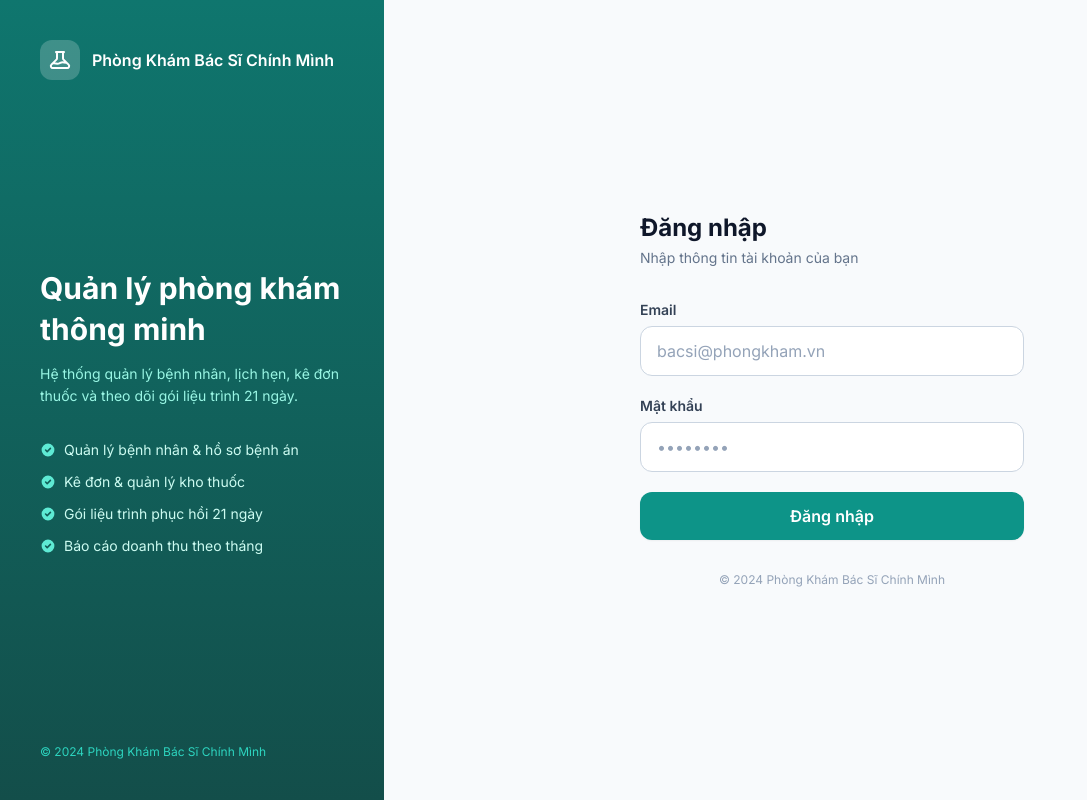
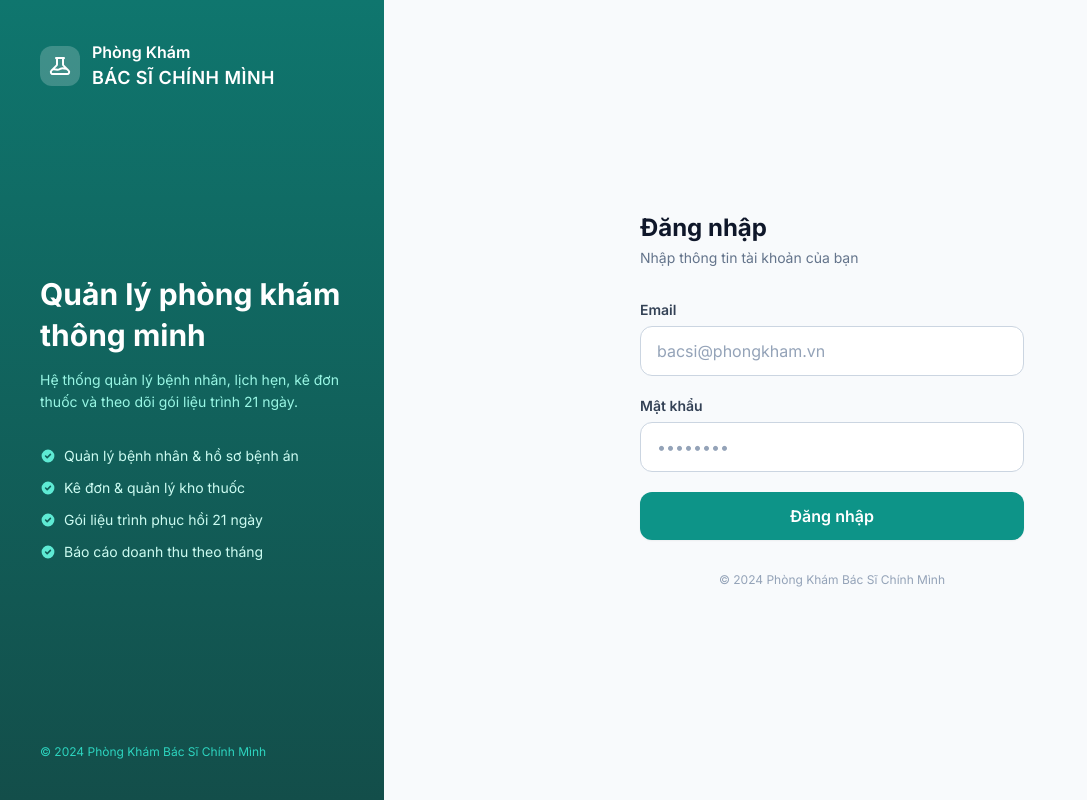
Before and after one commit to Tuanphan1175/phongkham-crm, a Next.js app: page /login in a window 1280 px wide. Shown: the whole page, without its empty margins (0-1087 px from the left). Built offline with nearby package versions, Linux system fonts and the light colour scheme; sample sign-in values are in the browser's storage.

Commit message:
feat: update clinic name, add colon service, transfer diagnosis to prescription

```diff
--- a/prisma/seed.ts
+++ b/prisma/seed.ts
@@ -81,6 +81,7 @@ async function main() {
     { code: "DV004", name: "Siêu âm ổ bụng", category: "Chẩn đoán hình ảnh", price: 300000 },
     { code: "DV005", name: "Tư vấn dinh dưỡng", category: "Tư vấn", price: 100000 },
     { code: "DV006", name: "Đo điện tim", category: "Chẩn đoán", price: 120000 },
+    { code: "DV007", name: "Thanh lọc đại tràng", category: "Thủ thuật", price: 500000 },
   ];
 
   for (const svc of services) {
--- a/src/app/(dashboard)/billing/new/page.tsx
+++ b/src/app/(dashboard)/billing/new/page.tsx
@@ -201,7 +201,7 @@ export default function NewBillingPage() {
           {services.length > 0 && (
             <div className="flex flex-wrap gap-2 mb-4 pb-4 border-b border-gray-100">
               <p className="w-full text-xs text-gray-400 mb-1">Chọn nhanh dịch vụ:</p>
-              {services.slice(0, 6).map(svc => (
+              {services.slice(0, 10).map(svc => (
                 <button key={svc.id} type="button"
                   onClick={() => {
                     const emptyIdx = items.findIndex(it => !it.description.trim());
--- a/src/app/(dashboard)/medical-records/page.tsx
+++ b/src/app/(dashboard)/medical-records/page.tsx
@@ -205,7 +205,7 @@ export default function MedicalRecordsPage() {
                         + Bệnh án mới
                       </Link>
                       <Link
-                        href={`/prescriptions/new?patientId=${rec.patient.id}`}
+                        href={`/prescriptions/new?patientId=${rec.patient.id}${rec.diagnosis ? `&diagnosis=${encodeURIComponent(rec.diagnosis)}` : ""}`}
                         className="text-xs px-3 py-1.5 bg-violet-50 text-violet-700 rounded-lg hover:bg-violet-100"
                       >
                         💊 Kê đơn
--- a/src/app/(dashboard)/prescriptions/new/page.tsx
+++ b/src/app/(dashboard)/prescriptions/new/page.tsx
@@ -23,6 +23,7 @@ export default function NewPrescriptionPage() {
   const router = useRouter();
   const searchParams = useSearchParams();
   const prePatientId = searchParams.get("patientId") ?? "";
+  const preDiagnosis = searchParams.get("diagnosis") ?? "";
 
   const [doctors, setDoctors] = useState<Doctor[]>([]);
   const [medicines, setMedicines] = useState<Medicine[]>([]);
@@ -35,7 +36,7 @@ export default function NewPrescriptionPage() {
   const [filteredMedicines, setFilteredMedicines] = useState<Medicine[]>([]);
 
   const [doctorId, setDoctorId] = useState("");
-  const [diagnosis, setDiagnosis] = useState("");
+  const [diagnosis, setDiagnosis] = useState(preDiagnosis);
   const [notes, setNotes] = useState("");
   const [items, setItems] = useState<PrescriptionItem[]>([
     { medicineId: "", medicineName: "", unit: "", quantity: 1, dosage: "", frequency: "", duration: "", instructions: "" }
--- a/src/app/login/page.tsx
+++ b/src/app/login/page.tsx
@@ -43,7 +43,10 @@ export default function LoginPage() {
               />
             </svg>
           </div>
-          <p className="text-white font-semibold">Phòng Khám Bác Sĩ Chính Mình</p>
+          <div className="flex flex-col">
+            <p className="text-white font-semibold">Phòng Khám</p>
+            <p className="text-white font-semibold text-lg uppercase tracking-wide">BÁC SĨ CHÍNH MÌNH</p>
+          </div>
         </div>
         <div>
           <h2 className="text-3xl font-bold text-white leading-snug mb-3">
@@ -78,7 +81,10 @@ export default function LoginPage() {
                 />
               </svg>
             </div>
-            <h1 className="text-xl font-bold text-slate-900">Phòng Khám Bác Sĩ Chính Mình</h1>
+            <div className="flex flex-col items-center">
+              <span className="text-lg font-bold text-slate-900 leading-tight">Phòng Khám</span>
+              <span className="text-xl font-bold text-slate-900 uppercase">BÁC SĨ CHÍNH MÌNH</span>
+            </div>
           </div>
 
           <div className="mb-8">
--- a/src/app/print/body-metrics/[patientId]/page.tsx
+++ b/src/app/print/body-metrics/[patientId]/page.tsx
@@ -56,7 +56,7 @@ export default async function PrintBodyMetricsPage({ params }: { params: Promise
       {/* Clinic header */}
       <div style={{ textAlign: "center", borderBottom: "2px solid #000", paddingBottom: "8px", marginBottom: "10px" }}>
         <h1 style={{ fontSize: "17px", fontWeight: "bold", textTransform: "uppercase" }}>
-          Phòng Khám Bác Sĩ Chính Mình
+          Phòng Khám<br />BÁC SĨ CHÍNH MÌNH
         </h1>
         <p style={{ fontSize: "11px" }}>Địa chỉ: _________________________ | ĐT: _________________________</p>
       </div>
--- a/src/app/print/invoice/[id]/page.tsx
+++ b/src/app/print/invoice/[id]/page.tsx
@@ -51,7 +51,7 @@ export default async function PrintInvoicePage({ params }: { params: Promise<{ i
       <div style={{ display: "flex", justifyContent: "space-between", alignItems: "flex-start", borderBottom: "2px solid #000", paddingBottom: "10px", marginBottom: "12px" }}>
         <div>
           <h1 style={{ fontSize: "17px", fontWeight: "bold", textTransform: "uppercase" }}>
-            Phòng Khám Bác Sĩ Chính Mình
+            Phòng Khám<br />BÁC SĨ CHÍNH MÌNH
           </h1>
           <p style={{ fontSize: "11px", marginTop: "2px" }}>Địa chỉ: _________________________</p>
           <p style={{ fontSize: "11px" }}>Điện thoại: _________________________</p>
--- a/src/app/print/prescription/[id]/page.tsx
+++ b/src/app/print/prescription/[id]/page.tsx
@@ -29,7 +29,7 @@ export default async function PrintPrescriptionPage({ params }: { params: Promis
       {/* Clinic header */}
       <div style={{ textAlign: "center", borderBottom: "2px solid #000", paddingBottom: "10px", marginBottom: "12px" }}>
         <h1 style={{ fontSize: "20px", fontWeight: "bold", textTransform: "uppercase" }}>
-          Phòng Khám Bác Sĩ Chính Mình
+          Phòng Khám<br />BÁC SĨ CHÍNH MÌNH
         </h1>
         <p style={{ fontSize: "12px", marginTop: "2px" }}>
           Địa chỉ: _________________________ | ĐT: _________________________
```
